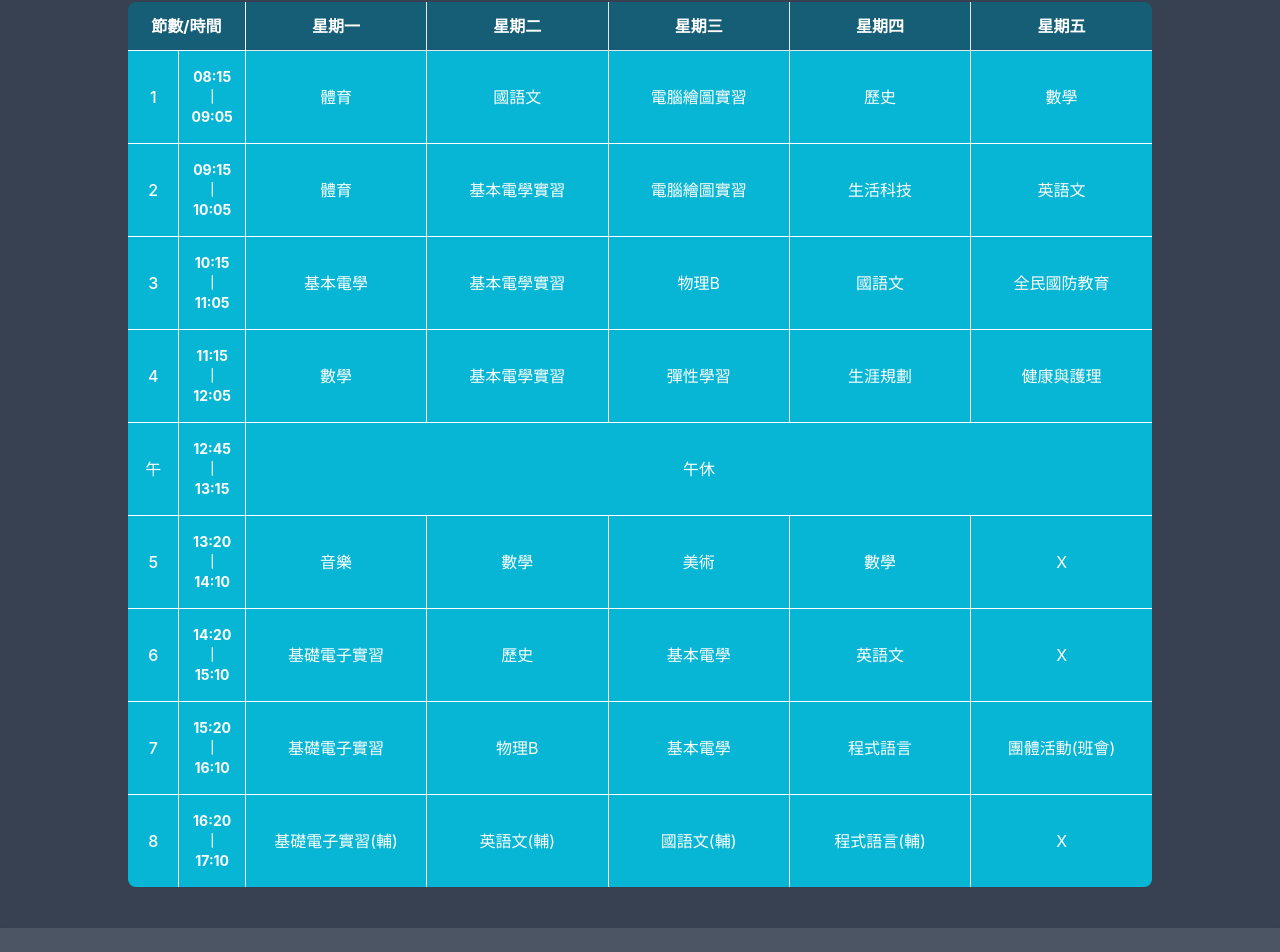
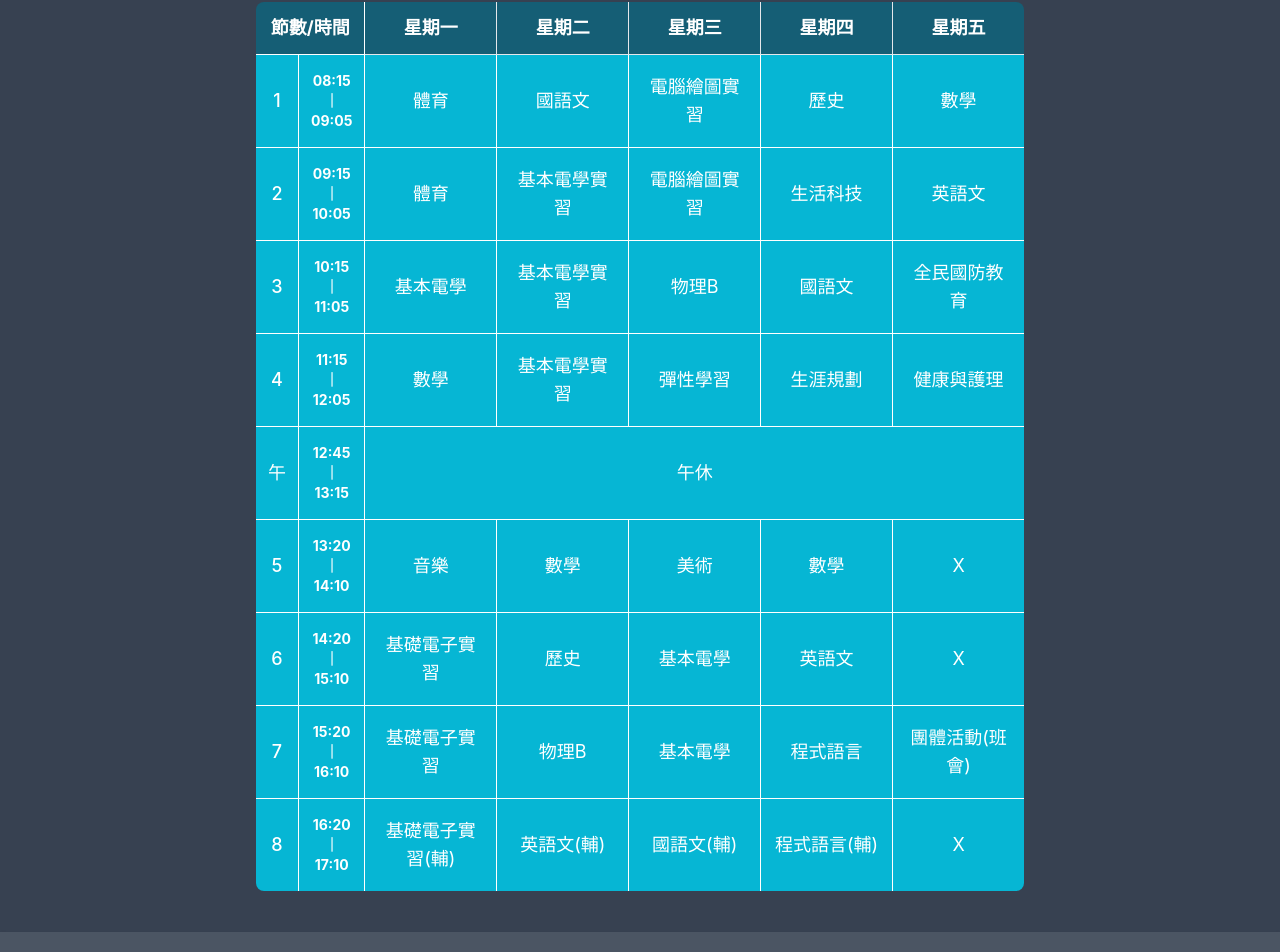
Before and after one commit to HACO8888/MDHS-KD1-WEB, a React (Create React App) app: page /course in a window 1280 px wide. Shown: the part 202-1154 px from the top of the page. Built offline with nearby package versions, Linux system fonts and the light colour scheme; no server answers.

Commit message:
Update index.js

```diff
--- a/src/pages/Course/index.js
+++ b/src/pages/Course/index.js
@@ -86,204 +86,204 @@ export default function Course() {
       <h1 className="text-5xl select-none">本學期課表</h1>
       <br />
       <br />
-      <div className="overflow-x-auto relative sm:rounded-lg w-full md:w-4/5 md:ml-[10%] select-none ">
-        <table className="max-w-screen text-sm text-center text-gray-400">
+      <div className="overflow-x-auto relative sm:rounded-lg w-full md:w-[60%] md:ml-[20%] select-none ">
+        <table className="w-[100%] text-sm text-center text-gray-400">
           <thead className="text-xs text-gray-400 uppercase bg-cyan-800">
             <tr>
               <th colSpan={isBigScreen ? "2" : "1"} scope="col" className="py-3 px-3 border-white border-r border-b w-auto align-middle">
-                <p className="text-base md:inline hidden">節數/時間</p>
-                <p className="text-base inline md:hidden">時間</p>
+                <p className="text-lg md:inline hidden">節數/時間</p>
+                <p className="text-lg inline md:hidden">時間</p>
               </th>
               <th scope="col" className="py-3 px-3 border-r border-b border-l w-auto align-middle">
                 <div className="flex items-center justify-center">
-                  <p className="text-base md:inline hidden">星期一</p>
-                  <p className="text-base inline md:hidden">一</p>
+                  <p className="text-lg md:inline hidden">星期一</p>
+                  <p className="text-lg inline md:hidden">一</p>
                 </div>
               </th>
               <th scope="col" className="py-3 px-3 border-r border-b border-l w-auto align-middle">
                 <div className="flex items-center justify-center">
-                  <p className="text-base md:inline hidden">星期二</p>
-                  <p className="text-base inline md:hidden">二</p>
+                  <p className="text-lg md:inline hidden">星期二</p>
+                  <p className="text-lg inline md:hidden">二</p>
                 </div>
               </th>
               <th scope="col" className="py-3 px-3 border-r border-b border-l w-auto align-middle">
                 <div className="flex items-center justify-center">
-                  <p className="text-base md:inline hidden">星期三</p>
-                  <p className="text-base inline md:hidden">三</p>
+                  <p className="text-lg md:inline hidden">星期三</p>
+                  <p className="text-lg inline md:hidden">三</p>
                 </div>
               </th>
               <th scope="col" className="py-3 px-3 border-r border-b border-l w-auto align-middle">
                 <div className="flex items-center justify-center">
-                  <p className="text-base md:inline hidden">星期四</p>
-                  <p className="text-base inline md:hidden">四</p>
+                  <p className="text-lg md:inline hidden">星期四</p>
+                  <p className="text-lg inline md:hidden">四</p>
                 </div>
               </th>
               <th scope="col" className="py-3 px-3 border-b border-l w-auto align-middle">
                 <div className="flex items-center justify-center">
-                  <p className="text-base md:inline hidden">星期五</p>
-                  <p className="text-base inline md:hidden">五</p>
+                  <p className="text-lg md:inline hidden">星期五</p>
+                  <p className="text-lg inline md:hidden">五</p>
                 </div>
               </th>
             </tr>
           </thead>
           <tbody>
             <tr className="bg-cyan-500">
-              <th scope="row" className={"py-4 px-3 font-medium text-white border-white border-r border-b align-middle w-[5%] text-base" +　(isBigScreen ? "" : " hidden")}>1</th>
+              <th scope="row" className={"py-4 px-3 font-medium text-white border-white border-r border-b align-middle w-[5%] text-lg" +　(isBigScreen ? "" : " hidden")}>1</th>
               <th scope="row" className="py-4 px-3 border-white border-r border-b align-middle w-[5%]">08:15<br />｜<br />09:05</th>
               <td className="py-4 px-3 border-white border-r border-b align-middle w-[18%]" onClick={() => { setModalShow(!modalShow); setTable(post.table.day1[1]) }}>
-                <p className="text-base">{post.table.day1[1].classname}</p>
+                <p className="text-lg">{post.table.day1[1].classname}</p>
               </td>
               <td className="py-4 px-3 border-white border-r border-b align-middle w-[18%]" onClick={() => { setModalShow(!modalShow); setTable(post.table.day2[1]) }}>
-                <p className="text-base">{post.table.day2[1].classname}</p>
+                <p className="text-lg">{post.table.day2[1].classname}</p>
               </td>
               <td className="py-4 px-3 border-white border-r border-b align-middle w-[18%]" onClick={() => { setModalShow(!modalShow); setTable(post.table.day3[1]) }}>
-                <p className="text-base">{post.table.day3[1].classname}</p>
+                <p className="text-lg">{post.table.day3[1].classname}</p>
               </td>
               <td className="py-4 px-3 border-white border-r border-b align-middle w-[18%]" onClick={() => { setModalShow(!modalShow); setTable(post.table.day4[1]) }}>
-                <p className="text-base">{post.table.day4[1].classname}</p>
+                <p className="text-lg">{post.table.day4[1].classname}</p>
               </td>
               <td className="py-4 px-3 border-white border-b align-middle w-[18%]" onClick={() => { setModalShow(!modalShow); setTable(post.table.day5[1]) }}>
-                <p className="text-base">{post.table.day5[1].classname}</p>
+                <p className="text-lg">{post.table.day5[1].classname}</p>
               </td>
             </tr>
             <tr className="bg-cyan-500">
-              <th scope="row" className={"py-4 px-3 font-medium text-white border-white border-r border-b align-middle w-[5%] text-base" +　(isBigScreen ? "" : " hidden")}>2</th>
+              <th scope="row" className={"py-4 px-3 font-medium text-white border-white border-r border-b align-middle w-[5%] text-lg" +　(isBigScreen ? "" : " hidden")}>2</th>
               <th scope="row" className="py-4 px-3 border-white border-r border-b align-middle w-[5%]">09:15<br />｜<br />10:05</th>
               <td className="py-4 px-3 border-white border-r border-b align-middle w-[18%]" onClick={() => { setModalShow(!modalShow); setTable(post.table.day1[2]) }}>
-                <p className="text-base">{post.table.day1[2].classname}</p>
+                <p className="text-lg">{post.table.day1[2].classname}</p>
               </td>
               <td className="py-4 px-3 border-white border-r border-b align-middle w-[18%]" onClick={() => { setModalShow(!modalShow); setTable(post.table.day2[2]) }}>
-                <p className="text-base">{post.table.day2[2].classname}</p>
+                <p className="text-lg">{post.table.day2[2].classname}</p>
               </td>
               <td className="py-4 px-3 border-white border-r border-b align-middle w-[18%]" onClick={() => { setModalShow(!modalShow); setTable(post.table.day3[2]) }}>
-                <p className="text-base">{post.table.day3[2].classname}</p>
+                <p className="text-lg">{post.table.day3[2].classname}</p>
               </td>
               <td className="py-4 px-3 border-white border-r border-b align-middle w-[18%]" onClick={() => { setModalShow(!modalShow); setTable(post.table.day4[2]) }}>
-                <p className="text-base">{post.table.day4[2].classname}</p>
+                <p className="text-lg">{post.table.day4[2].classname}</p>
               </td>
               <td className="py-4 px-3 border-white border-b align-middle w-[18%]" onClick={() => { setModalShow(!modalShow); setTable(post.table.day5[2]) }}>
-                <p className="text-base">{post.table.day5[2].classname}</p>
+                <p className="text-lg">{post.table.day5[2].classname}</p>
               </td>
             </tr>
             <tr className="bg-cyan-500">
-              <th scope="row" className={"py-4 px-3 font-medium text-white border-white border-r border-b align-middle w-[5%] text-base" +　(isBigScreen ? "" : " hidden")}>3</th>
+              <th scope="row" className={"py-4 px-3 font-medium text-white border-white border-r border-b align-middle w-[5%] text-lg" +　(isBigScreen ? "" : " hidden")}>3</th>
               <th scope="row" className="py-4 px-3 border-white border-r border-b align-middle w-[5%]">10:15<br />｜<br />11:05</th>
               <td className="py-4 px-3 border-white border-r border-b align-middle w-[18%]" onClick={() => { setModalShow(!modalShow); setTable(post.table.day1[3]) }}>
-                <p className="text-base">{post.table.day1[3].classname}</p>
+                <p className="text-lg">{post.table.day1[3].classname}</p>
               </td>
               <td className="py-4 px-3 border-white border-r border-b align-middle w-[18%]" onClick={() => { setModalShow(!modalShow); setTable(post.table.day2[3]) }}>
-                <p className="text-base">{post.table.day2[3].classname}</p>
+                <p className="text-lg">{post.table.day2[3].classname}</p>
               </td>
               <td className="py-4 px-3 border-white border-r border-b align-middle w-[18%]" onClick={() => { setModalShow(!modalShow); setTable(post.table.day3[3]) }}>
-                <p className="text-base">{post.table.day3[3].classname}</p>
+                <p className="text-lg">{post.table.day3[3].classname}</p>
               </td>
               <td className="py-4 px-3 border-white border-r border-b align-middle w-[18%]" onClick={() => { setModalShow(!modalShow); setTable(post.table.day7[3]) }}>
-                <p className="text-base">{post.table.day4[3].classname}</p>
+                <p className="text-lg">{post.table.day4[3].classname}</p>
               </td>
               <td className="py-4 px-3 border-white border-b align-middle w-[18%]" onClick={() => { setModalShow(!modalShow); setTable(post.table.day5[3]) }}>
-                <p className="text-base">{post.table.day5[3].classname}</p>
+                <p className="text-lg">{post.table.day5[3].classname}</p>
               </td>
             </tr>
             <tr className="bg-cyan-500">
-              <th scope="row" className={"py-4 px-3 font-medium text-white border-white border-r border-b align-middle w-[5%] text-base" +　(isBigScreen ? "" : " hidden")}>4</th>
+              <th scope="row" className={"py-4 px-3 font-medium text-white border-white border-r border-b align-middle w-[5%] text-lg" +　(isBigScreen ? "" : " hidden")}>4</th>
               <th scope="row" className="py-4 px-3 border-white border-r border-b align-middle w-[5%]">11:15<br />｜<br />12:05</th>
               <td className="py-4 px-3 border-white border-r border-b align-middle w-[18%]" onClick={() => { setModalShow(!modalShow); setTable(post.table.day1[4]) }}>
-                <p className="text-base">{post.table.day1[4].classname}</p>
+                <p className="text-lg">{post.table.day1[4].classname}</p>
               </td>
               <td className="py-4 px-3 border-white border-r border-b align-middle w-[18%]" onClick={() => { setModalShow(!modalShow); setTable(post.table.day2[4]) }}>
-                <p className="text-base">{post.table.day2[4].classname}</p>
+                <p className="text-lg">{post.table.day2[4].classname}</p>
               </td>
               <td className="py-4 px-3 border-white border-r border-b align-middle w-[18%]" onClick={() => { setModalShow(!modalShow); setTable(post.table.day3[4]) }}>
-                <p className="text-base">{post.table.day3[4].classname}</p>
+                <p className="text-lg">{post.table.day3[4].classname}</p>
               </td>
               <td className="py-4 px-3 border-white border-r border-b align-middle w-[18%]" onClick={() => { setModalShow(!modalShow); setTable(post.table.day4[4]) }}>
-                <p className="text-base">{post.table.day4[4].classname}</p>
+                <p className="text-lg">{post.table.day4[4].classname}</p>
               </td>
               <td className="py-4 px-3 border-white border-b align-middle w-[18%]" onClick={() => { setModalShow(!modalShow); setTable(post.table.day5[4]) }}>
-                <p className="text-base">{post.table.day5[4].classname}</p>
+                <p className="text-lg">{post.table.day5[4].classname}</p>
               </td>
             </tr>
             <tr className="bg-cyan-500">
-              <th scope="row" className={"py-4 px-3 font-medium text-white border-white border-r border-b align-middle w-[5%] text-base" +　(isBigScreen ? "" : " hidden")}>午</th>
+              <th scope="row" className={"py-4 px-3 font-medium text-white border-white border-r border-b align-middle w-[5%] text-lg" +　(isBigScreen ? "" : " hidden")}>午</th>
               <th scope="row" className="py-4 px-3 border-white border-r border-b align-middle w-[5%]">12:45<br />｜<br />13:15</th>
               <td colSpan="5" className="py-4 px-3 border-white border-b align-middle w-[18%]">
-                <p className="text-base">午休</p>
+                <p className="text-lg">午休</p>
               </td>
             </tr>
             <tr className="bg-cyan-500">
-              <th scope="row" className={"py-4 px-3 font-medium text-white border-white border-r border-b align-middle w-[5%] text-base" +　(isBigScreen ? "" : " hidden")}>5</th>
+              <th scope="row" className={"py-4 px-3 font-medium text-white border-white border-r border-b align-middle w-[5%] text-lg" +　(isBigScreen ? "" : " hidden")}>5</th>
               <th scope="row" className="py-4 px-3 border-white border-r border-b align-middle w-[5%]">13:20<br />｜<br />14:10</th>
               <td className="py-4 px-3 border-white border-r border-b align-middle w-[18%]" onClick={() => { setModalShow(!modalShow); setTable(post.table.day1[5]) }}>
-                <p className="text-base">{post.table.day1[5].classname}</p>
+                <p className="text-lg">{post.table.day1[5].classname}</p>
               </td>
               <td className="py-4 px-3 border-white border-r border-b align-middle w-[18%]" onClick={() => { setModalShow(!modalShow); setTable(post.table.day2[5]) }}>
-                <p className="text-base">{post.table.day2[5].classname}</p>
+                <p className="text-lg">{post.table.day2[5].classname}</p>
               </td>
               <td className="py-4 px-3 border-white border-r border-b align-middle w-[18%]" onClick={() => { setModalShow(!modalShow); setTable(post.table.day3[5]) }}>
-                <p className="text-base">{post.table.day3[5].classname}</p>
+                <p className="text-lg">{post.table.day3[5].classname}</p>
               </td>
               <td className="py-4 px-3 border-white border-r border-b align-middle w-[18%]" onClick={() => { setModalShow(!modalShow); setTable(post.table.day4[5]) }}>
-                <p className="text-base">{post.table.day4[5].classname}</p>
+                <p className="text-lg">{post.table.day4[5].classname}</p>
               </td>
               <td className="py-4 px-3 border-white border-b align-middle w-[18%]">
-                <p className="text-base">X</p>{ /* {post.table.day5[5].classname} */}
+                <p className="text-lg">X</p>{ /* {post.table.day5[5].classname} */}
               </td>
             </tr>
             <tr className="bg-cyan-500">
-              <th scope="row" className={"py-4 px-3 font-medium text-white border-white border-r border-b align-middle w-[5%] text-base" +　(isBigScreen ? "" : " hidden")}>6</th>
+              <th scope="row" className={"py-4 px-3 font-medium text-white border-white border-r border-b align-middle w-[5%] text-lg" +　(isBigScreen ? "" : " hidden")}>6</th>
               <th scope="row" className="py-4 px-3 border-white border-r border-b align-middle w-[5%]">14:20<br />｜<br />15:10</th>
               <td className="py-4 px-3 border-white border-r border-b align-middle w-[18%]" onClick={() => { setModalShow(!modalShow); setTable(post.table.day1[6]) }}>
-                <p className="text-base">{post.table.day1[6].classname}</p>
+                <p className="text-lg">{post.table.day1[6].classname}</p>
               </td>
               <td className="py-4 px-3 border-white border-r border-b align-middle w-[18%]" onClick={() => { setModalShow(!modalShow); setTable(post.table.day2[6]) }}>
-                <p className="text-base">{post.table.day2[6].classname}</p>
+                <p className="text-lg">{post.table.day2[6].classname}</p>
               </td>
               <td className="py-4 px-3 border-white border-r border-b align-middle w-[18%]" onClick={() => { setModalShow(!modalShow); setTable(post.table.day3[6]) }}>
-                <p className="text-base">{post.table.day3[6].classname}</p>
+                <p className="text-lg">{post.table.day3[6].classname}</p>
               </td>
               <td className="py-4 px-3 border-white border-r border-b align-middle w-[18%]" onClick={() => { setModalShow(!modalShow); setTable(post.table.day4[6]) }}>
-                <p className="text-base">{post.table.day4[6].classname}</p>
+                <p className="text-lg">{post.table.day4[6].classname}</p>
               </td>
               <td className="py-4 px-3 border-white border-b align-middle w-[18%]">
-                <p className="text-base">X</p> { /* {post.table.day5[6].classname} */}
+                <p className="text-lg">X</p> { /* {post.table.day5[6].classname} */}
               </td>
             </tr>
             <tr className="bg-cyan-500">
-              <th scope="row" className={"py-4 px-3 font-medium text-white border-white border-r border-b align-middle w-[5%] text-base" +　(isBigScreen ? "" : " hidden")}>7</th>
+              <th scope="row" className={"py-4 px-3 font-medium text-white border-white border-r border-b align-middle w-[5%] text-lg" +　(isBigScreen ? "" : " hidden")}>7</th>
               <th scope="row" className="py-4 px-3 border-white border-r border-b align-middle w-[5%]">15:20<br />｜<br />16:10</th>
               <td className="py-4 px-3 border-white border-r border-b align-middle w-[18%]" onClick={() => { setModalShow(!modalShow); setTable(post.table.day1[7]) }}>
-                <p className="text-base">{post.table.day1[7].classname}</p>
+                <p className="text-lg">{post.table.day1[7].classname}</p>
               </td>
               <td className="py-4 px-3 border-white border-r border-b align-middle w-[18%]" onClick={() => { setModalShow(!modalShow); setTable(post.table.day2[7]) }}>
-                <p className="text-base">{post.table.day2[7].classname}</p>
+                <p className="text-lg">{post.table.day2[7].classname}</p>
               </td>
               <td className="py-4 px-3 border-white border-r border-b align-middle w-[18%]" onClick={() => { setModalShow(!modalShow); setTable(post.table.day3[7]) }}>
-                <p className="text-base">{post.table.day3[7].classname}</p>
+                <p className="text-lg">{post.table.day3[7].classname}</p>
               </td>
               <td className="py-4 px-3 border-white border-r border-b align-middle w-[18%]" onClick={() => { setModalShow(!modalShow); setTable(post.table.day4[7]) }}>
-                <p className="text-base">{post.table.day4[7].classname}</p>
+                <p className="text-lg">{post.table.day4[7].classname}</p>
               </td>
               <td className="py-4 px-3 border-white border-b align-middle w-[18%]" onClick={() => { setModalShow(!modalShow); setTable(post.table.day5[7]) }}>
-                <p className="text-base">{post.table.day5[7].classname}</p>
+                <p className="text-lg">{post.table.day5[7].classname}</p>
               </td>
             </tr>
             <tr className="bg-cyan-500">
-              <th scope="row" className={"py-4 px-3 font-medium text-white border-white border-r align-middle w-[5%] text-base" +　(isBigScreen ? "" : " hidden")}>8</th>
+              <th scope="row" className={"py-4 px-3 font-medium text-white border-white border-r align-middle w-[5%] text-lg" +　(isBigScreen ? "" : " hidden")}>8</th>
               <th scope="row" className="py-4 px-3 border-white border-r align-middle w-[5%]">16:20<br />｜<br />17:10</th>
               <td className="py-4 px-3 border-white border-r align-middle w-[18%]" onClick={() => { setModalShow(!modalShow); setTable(post.table.day1[8]) }}>
-                <p className="text-base">{post.table.day1[8].classname}</p>
+                <p className="text-lg">{post.table.day1[8].classname}</p>
               </td>
               <td className="py-4 px-3 border-white border-r align-middle w-[18%]" onClick={() => { setModalShow(!modalShow); setTable(post.table.day2[8]) }}>
-                <p className="text-base">{post.table.day2[8].classname}</p>
+                <p className="text-lg">{post.table.day2[8].classname}</p>
               </td>
               <td className="py-4 px-3 border-white border-r align-middle w-[18%]" onClick={() => { setModalShow(!modalShow); setTable(post.table.day3[8]) }}>
-                <p className="text-base">{post.table.day3[8].classname}</p>
+                <p className="text-lg">{post.table.day3[8].classname}</p>
               </td>
               <td className="py-4 px-3 border-white border-r align-middle w-[18%]" onClick={() => { setModalShow(!modalShow); setTable(post.table.day4[8]) }}>
-                <p className="text-base">{post.table.day4[8].classname}</p>
+                <p className="text-lg">{post.table.day4[8].classname}</p>
               </td>
               <td className="py-4 px-3 border-white align-middle w-[18%]">
-                <p className="text-base">X</p>{ /* {post.table.day5[8].classname} */}
+                <p className="text-lg">X</p>{ /* {post.table.day5[8].classname} */}
               </td>
             </tr>
           </tbody>
```
